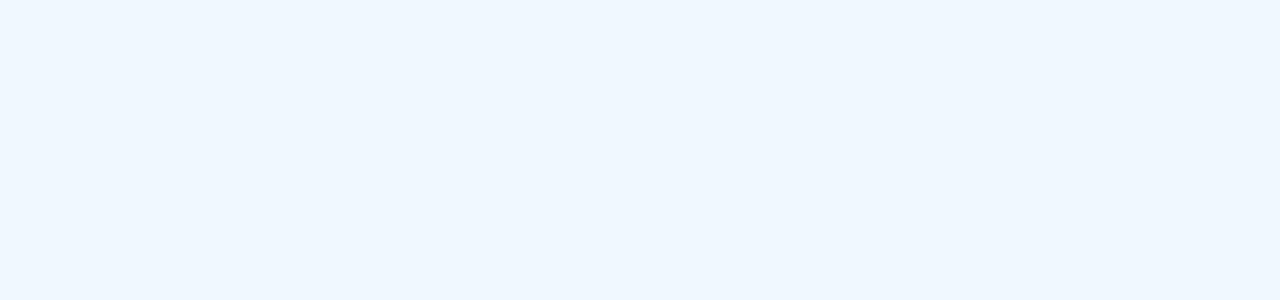
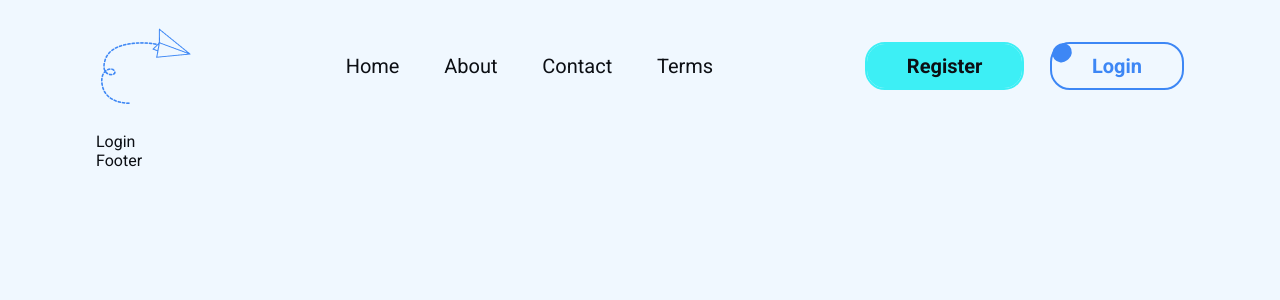
Before and after one commit to Rayy-007/Community-Full-Stack-Project, a React (Vite) app: page /login in a window 1280 px wide. Before the commit this address had no page. Shown: the top 300 px of the page. Built offline with nearby package versions, Linux system fonts and the light colour scheme.

Commit message:
Setting Up For Login page

```diff
--- a/src/App.jsx
+++ b/src/App.jsx
@@ -1,6 +1,6 @@
 import { BrowserRouter, Routes, Route } from "react-router-dom";
 import Layout from "./Layout";
-import { Home, About, Contact, Register } from "./components/PageImport";
+import { Home, About, Contact, Register, Login } from "./components/PageImport";
 import Terms from "./components/terms/Terms";
 
 const App = () => {
@@ -14,6 +14,7 @@ const App = () => {
             <Route path="/contact" element={<Contact />} />
             <Route path="/terms" element={<Terms />} />
             <Route path="/register" element={<Register />} />
+            <Route path="/login" element={<Login />} />
           </Route>
         </Routes>
       </BrowserRouter>
--- a/src/components/ImageImport.js
+++ b/src/components/ImageImport.js
@@ -11,6 +11,7 @@ import termsGirl from "../assets/term-girl.png";
 import FBLogo from "../assets/facebook.png";
 import GGLogo from "../assets/google.png";
 import registerPeople from "../assets/register-people.png";
+import loginPoeple from "../assets/login-people.png";
 
 export {
   Logo,
@@ -26,4 +27,5 @@ export {
   FBLogo,
   GGLogo,
   registerPeople,
+  loginPoeple,
 };
--- a/src/components/PageImport.js
+++ b/src/components/PageImport.js
@@ -4,5 +4,6 @@ import About from "./about/About";
 import Footer from "./footer/Footer";
 import Contact from "./contact/Contact";
 import Register from "./register/Register";
+import Login from "./login/Login";
 
-export { Navbar, Home, Footer, About, Contact, Register };
+export { Navbar, Home, Footer, About, Contact, Register, Login };
--- a/src/components/login/Login.jsx
+++ b/src/components/login/Login.jsx
@@ -0,0 +1,7 @@
+import "./login.css";
+
+const Login = () => {
+  return <div>Login</div>;
+};
+
+export default Login;
```
